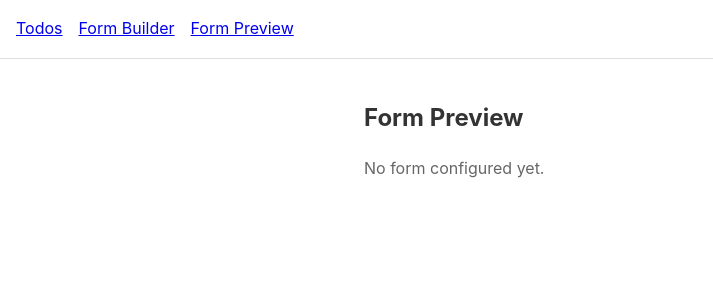
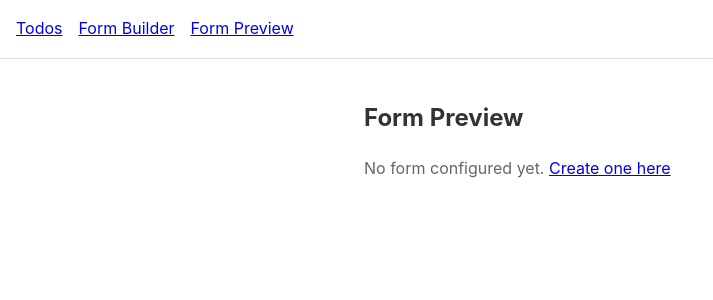
Before and after one commit to sohelreza/questionpro-assignment, a React (Vite) app: page /form-preview in a window 1280 px wide. Shown: the top 300 px of the page, without its empty margins (0-713 px from the left). Built offline with nearby package versions, Linux system fonts and the light colour scheme.

Commit message:
fix: handle empty form config on preview page

```diff
--- a/src/pages/FormPreview/FormPreview.jsx
+++ b/src/pages/FormPreview/FormPreview.jsx
@@ -1,4 +1,5 @@
 import { useState } from "react";
+import { Link } from "react-router-dom";
 import styles from "./FormPreview.module.css";
 
 function FormPreview() {
@@ -114,7 +115,10 @@ function FormPreview() {
     return (
       <div className={styles.container}>
         <h2 className={styles.title}>Form Preview</h2>
-        <p className={styles.emptyMsg}>No form configured yet.</p>
+        <p className={styles.emptyMsg}>
+          No form configured yet.{" "}
+          <Link to="/form-builder">Create one here</Link>
+        </p>
       </div>
     );
   }
```
